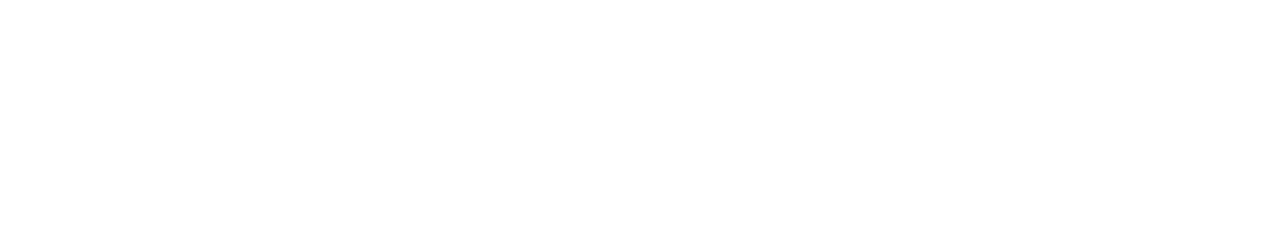
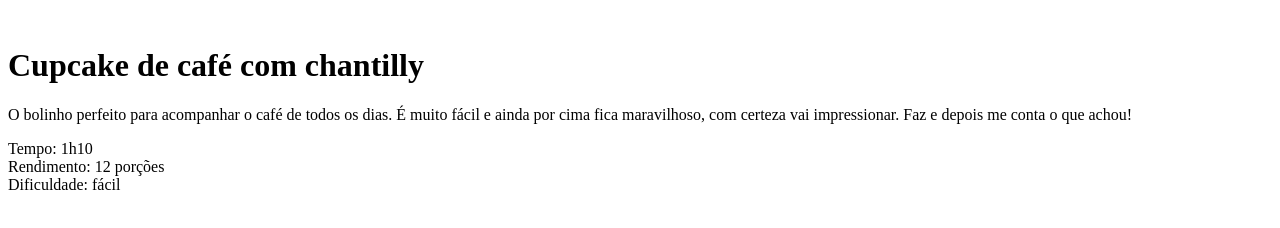
Before and after one commit to Dev-Alex004/Projeto-02, a plain HTML site: page index.html in a window 1280 px wide. Drawn offline with Linux system fonts and the light colour scheme.

Commit message:
Iniciando as sections

```diff
--- a/index.html
+++ b/index.html
@@ -10,6 +10,15 @@
     <img src="" alt="">
     <main>
       <section id="about"></section>
+      <h1>Cupcake de café com chantilly</h1>
+      <p>
+        O bolinho perfeito para acompanhar o café de todos os dias. É muito fácil e ainda por cima fica maravilhoso, com certeza vai impressionar. Faz e depois me conta o que achou!
+      </p>
+      <p>
+        Tempo: 1h10 <br>
+        Rendimento: 12 porções <br>
+        Dificuldade: fácil
+      </p>
       <section id="ingredients"></section>
       <section id="preparation"></section>
     </main>
```
